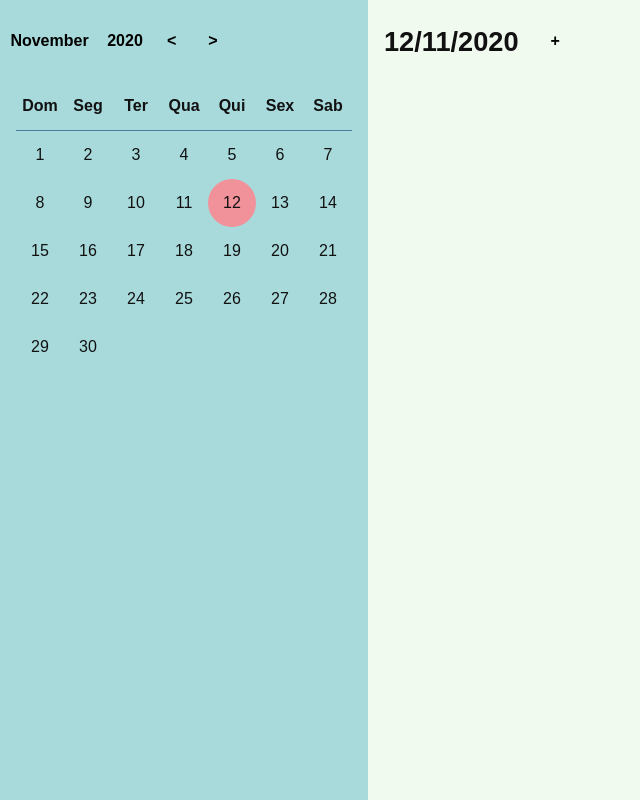
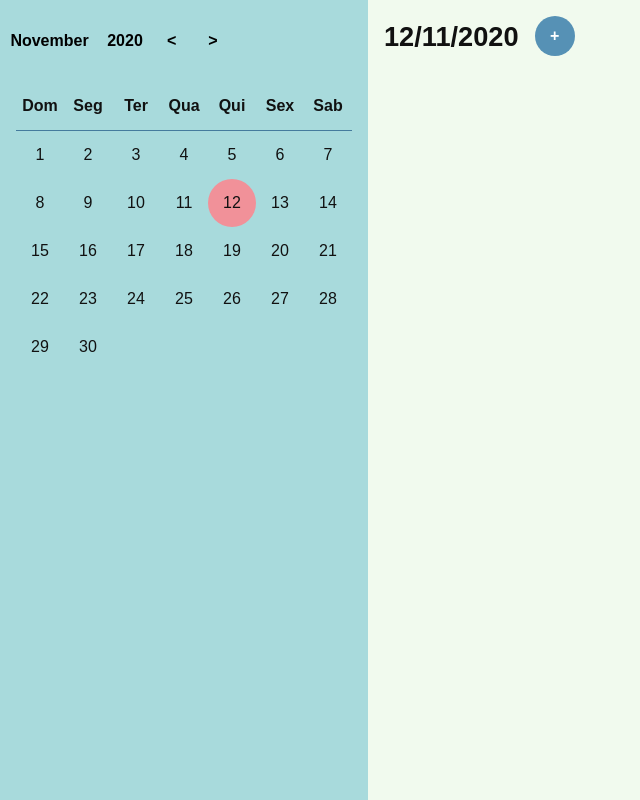
Before and after one commit to jvretamero/chrono, a Vue app: page / in a window 1280 px wide. Shown: the whole page, without its empty margins (0-640 px from the left). Built offline with nearby package versions, Linux system fonts and the light colour scheme.

Commit message:
Conserto da estilização do botão de novo agendamento

```diff
--- a/src/css/estilos.css
+++ b/src/css/estilos.css
@@ -110,7 +110,7 @@ body {
     vertical-align: middle;
 }
 
-#novo-agendamento {
+.novo-agendamento {
     background-color: #5691b5;
     border-radius: 50%;
     width: 2.5rem;
@@ -119,7 +119,7 @@ body {
     color: #fff;
 }
 
-#novo-agendamento:hover {
+.novo-agendamento:hover {
     background-color: #457b9d;
 }
 
--- a/src/layout/CabecalhoAgendamentos.vue
+++ b/src/layout/CabecalhoAgendamentos.vue
@@ -1,7 +1,7 @@
 <template>
     <div class="agendamentos-cabecalho">
         <span class="data-selecionada">{{ dataFormatada }}</span>
-        <button type="button" class="botao" @click="notificarNovoAgendamento">
+        <button type="button" class="botao novo-agendamento" @click="notificarNovoAgendamento">
             +
         </button>
     </div>
```
